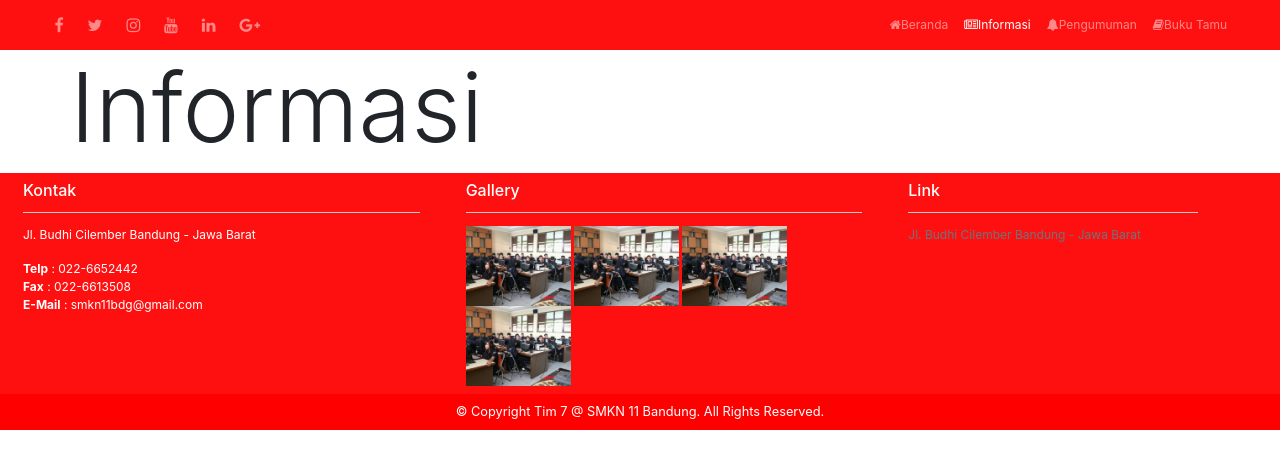
After one commit to YanuarWanda/web-sekolah, a CodeIgniter app: page /web-sekolah/informasi/ in a window 1280 px wide. The commit adds this page. Shown: the top 469 px of the page. Run offline with CodeIgniter, Linux system fonts and the light colour scheme.

Commit message:
Menambahkan controller dan view yang ada pada header
Menambahkan controller dan view yang ada pada header + menghilangkan index.php

```diff
--- /dev/null
+++ b/application/controllers/informasi.php
@@ -0,0 +1,12 @@
+<?php
+defined('BASEPATH') OR exit('No direct script access allowed');
+
+class Informasi extends CI_Controller {
+	public function index()
+	{
+		$data['title']	= "Informasi ";
+		$data['isi']	= "informasi";
+
+		$this->load->view('layout/wrapper', $data);
+	}
+}
--- /dev/null
+++ b/application/views/informasi.php
@@ -0,0 +1,53 @@
+<nav class="navbar navbar-expand navbar-dark bg-custom-1">
+    <div class="collapse navbar-collapse row" id="navbarSupportedContent">
+        <ul class="navbar-nav mr-auto col-sm-12 col-lg-3 justify-content-center">
+            <a class="nav-link" href="#">
+                <i class="fa fa-facebook fa-1x ml-2" aria-hidden="true"></i>
+            </a>
+            <a class="nav-link" href="#">
+                <i class="fa fa-twitter fa-1x ml-2" aria-hidden="true"></i>
+            </a>
+            <a class="nav-link" href="#">
+                <i class="fa fa-instagram fa-1x ml-2" aria-hidden="true"></i>
+            </a>
+            <a class="nav-link" href="#">
+                <i class="fa fa-youtube fa-1x ml-2" aria-hidden="true"></i>
+            </a>
+            <a class="nav-link" href="#">
+                <i class="fa fa-linkedin fa-1x ml-2" aria-hidden="true"></i>
+            </a>
+            <a class="nav-link" href="#">
+                <i class="fa fa-google-plus fa-1x ml-2" aria-hidden="true"></i>
+            </a>
+        </ul>
+        <ul class="navbar-nav ml-auto col-sm-12 col-lg-4 font-small justify-content-center">
+            <li class="nav-item">
+                <a class="nav-link" href="<?php echo base_url()."beranda/";?>">
+                    <i class="fa fa-home"></i><span class="clearfix d-none d-sm-inline-block">Beranda</span>
+                </a>
+            </li>
+            <li class="nav-item">
+                <a class="nav-link active" href="<?php echo base_url()."informasi/";?>">
+                    <i class="fa fa-newspaper-o"></i><span class="clearfix d-none d-sm-inline-block"> Informasi</span>
+                </a>
+            </li>
+            <li class="nav-item">
+                <a class="nav-link" href="<?php echo base_url()."pengumuman/";?>">
+                    <i class="fa fa-bell fa-1x"></i><span class="clearfix d-none d-sm-inline-block">Pengumuman</span>
+                </a>
+            </li>
+            <li class="nav-item">
+                <a class="nav-link" href="<?php echo base_url()."buku_tamu/";?>">
+                   <i class="fa fa-book fa-1x"></i><span class="clearfix d-none d-sm-inline-block">Buku Tamu</span>
+                </a>
+            </li>
+        </ul>
+    </div>
+</nav>
+
+<div class="container">
+    <div class="row">
+         <h1 class="display-1 h1">Informasi</h1>
+
+    </div>
+</div>
```
Also changed, not shown: application/controllers/buku_tamu.php (added, +12 -0 lines), application/controllers/pengumuman.php (added, +12 -0 lines), application/views/beranda.php (+5 -5 lines), application/views/buku_tamu.php (added, +53 -0 lines), application/views/pengumuman.php (added, +53 -0 lines), .htaccess (added).
